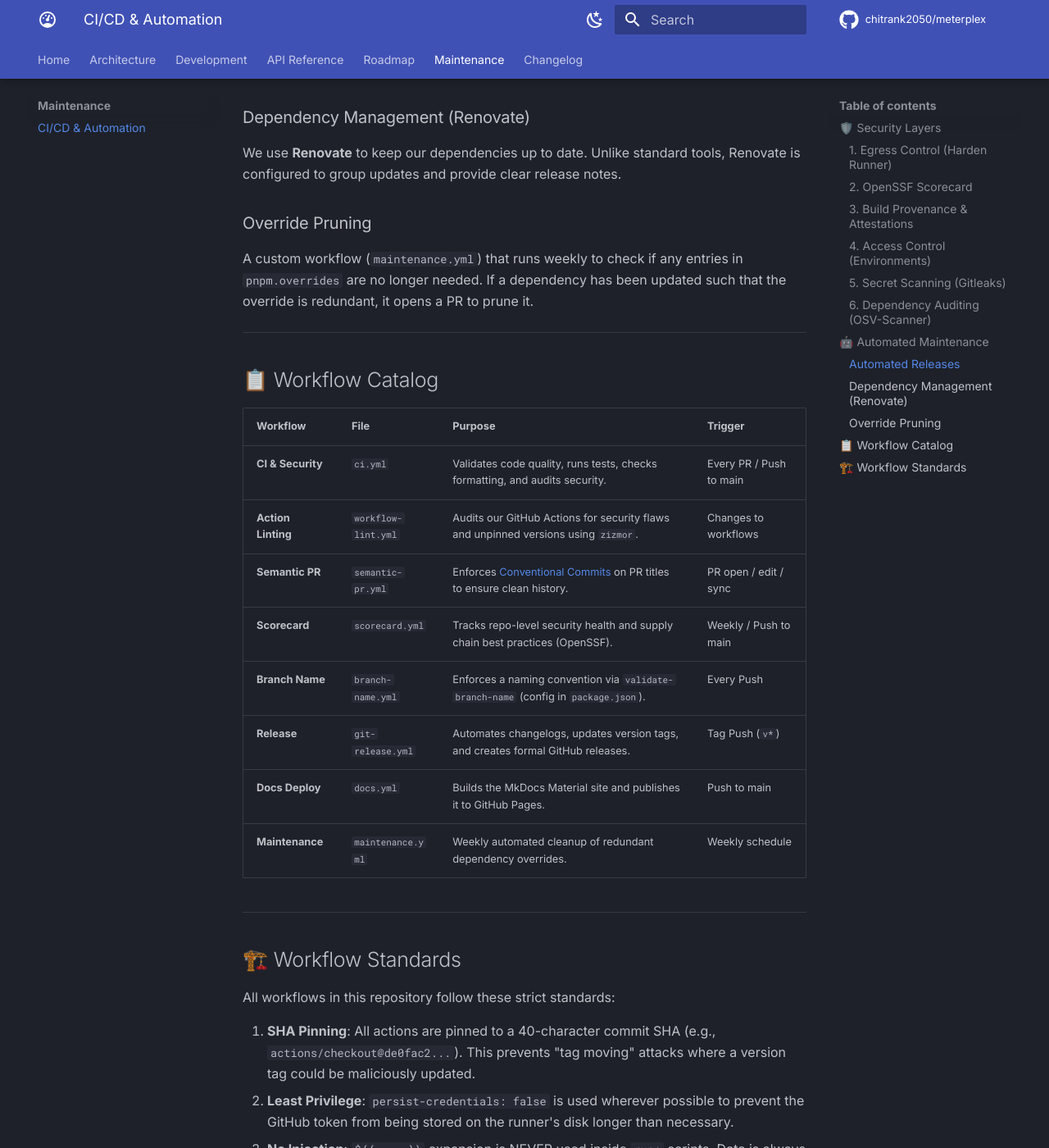
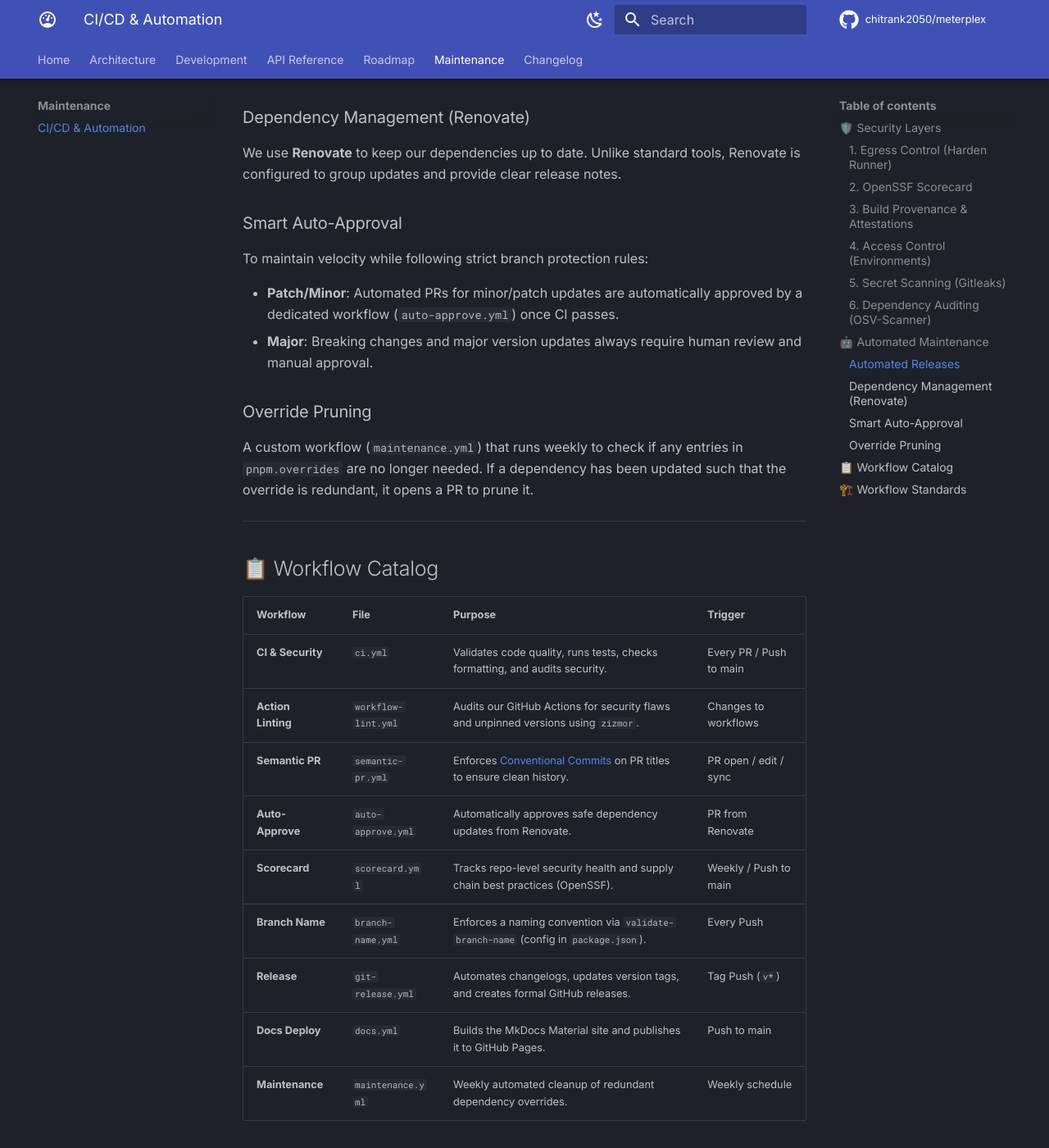
Before and after one commit to chitrank2050/meterplex, an MkDocs documentation site: the page built from docs/maintenance/ci-cd.md, in a window 1280 px wide and 1400 px high, scrolled down 2177 px. Shown: the whole window at 82% size. Built offline with MkDocs 1.6.1 and Material for MkDocs 9.7.7, drawn with Linux system fonts in a browser that asks for light colours; comment, search, counter and statistics services are not loaded.

Commit message:
feat: implement smart auto-approval workflow for non-major Renovate deps updates and update doc

```diff
--- a/docs/maintenance/ci-cd.md
+++ b/docs/maintenance/ci-cd.md
@@ -64,6 +64,13 @@
 
 We use **Renovate** to keep our dependencies up to date. Unlike standard tools, Renovate is configured to group updates and provide clear release notes.
 
+### Smart Auto-Approval
+
+To maintain velocity while following strict branch protection rules:
+
+* **Patch/Minor**: Automated PRs for minor/patch updates are automatically approved by a dedicated workflow (`auto-approve.yml`) once CI passes.
+* **Major**: Breaking changes and major version updates always require human review and manual approval.
+
 ### Override Pruning
 
 A custom workflow (`maintenance.yml`) that runs weekly to check if any entries in `pnpm.overrides` are no longer needed. If a dependency has been updated such that the override is redundant, it opens a PR to prune it.
@@ -77,6 +84,7 @@
 | **CI & Security** | `ci.yml` | Validates code quality, runs tests, checks formatting, and audits security. | Every PR / Push to main |
 | **Action Linting** | `workflow-lint.yml` | Audits our GitHub Actions for security flaws and unpinned versions using `zizmor`. | Changes to workflows |
 | **Semantic PR** | `semantic-pr.yml` | Enforces [Conventional Commits](https://www.conventionalcommits.org/) on PR titles to ensure clean history. | PR open / edit / sync |
+| **Auto-Approve** | `auto-approve.yml` | Automatically approves safe dependency updates from Renovate. | PR from Renovate |
 | **Scorecard** | `scorecard.yml` | Tracks repo-level security health and supply chain best practices (OpenSSF). | Weekly / Push to main |
 | **Branch Name** | `branch-name.yml` | Enforces a naming convention via `validate-branch-name` (config in `package.json`). | Every Push |
 | **Release** | `git-release.yml` | Automates changelogs, updates version tags, and creates formal GitHub releases. | Tag Push (`v*`) |
--- a/renovate.json
+++ b/renovate.json
@@ -7,6 +7,7 @@
   "gitAuthor": "Chitrank agnihotri <chitrank2050@gmail.com>",
   "baseBranches": ["main"],
   "schedule": ["every weekend"],
+  "prBodyColumns": ["Package", "Change", "Age", "Confidence"],
   "packageRules": [
     {
       "matchPackagePatterns": ["^@nestjs/"],
```
Also changed, not shown: 1 other file.
